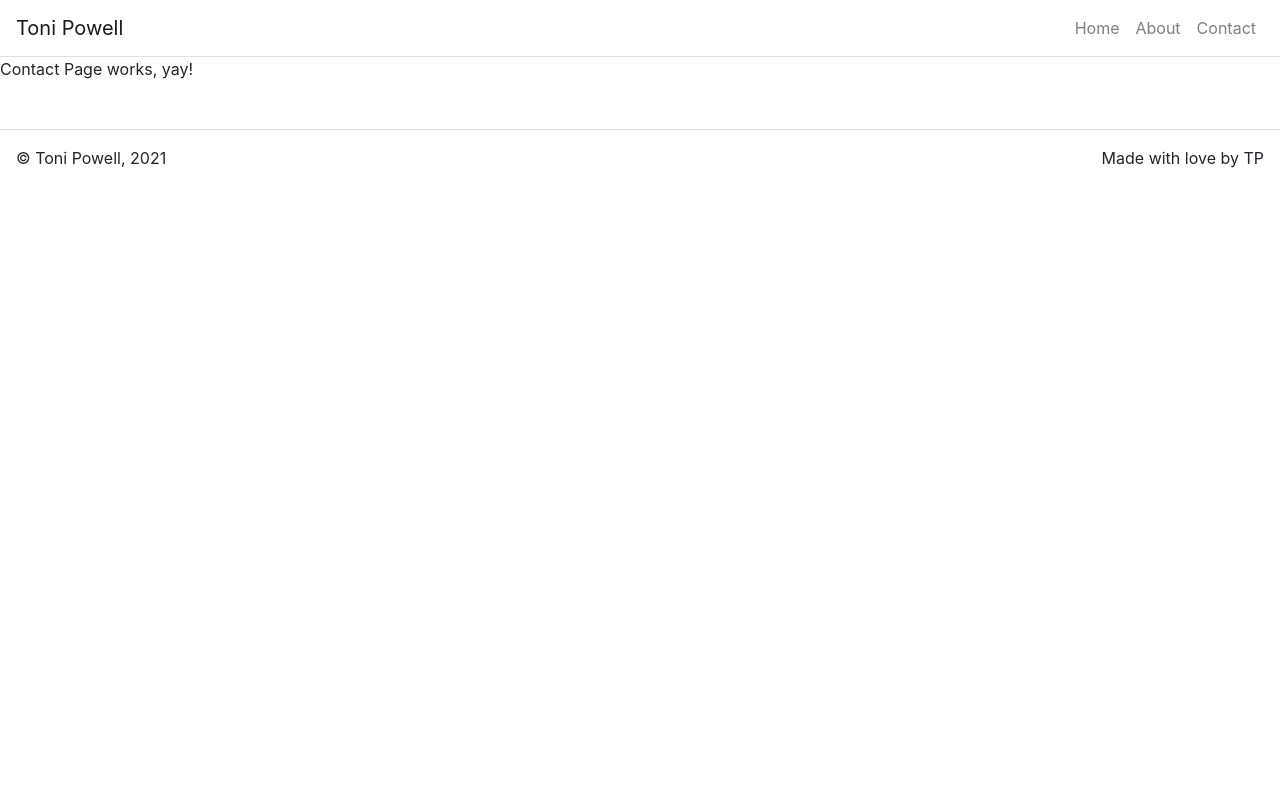
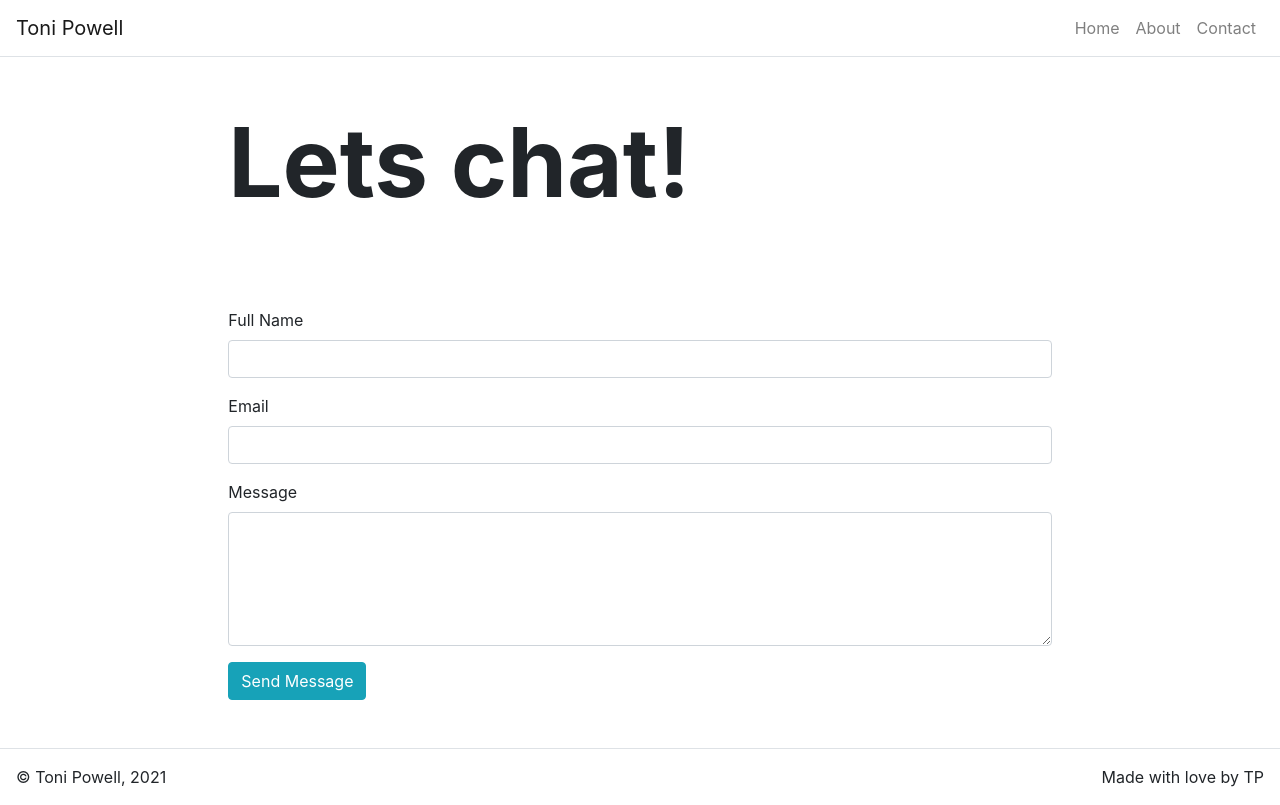
Before and after one commit to tonipow3ll/tonipow3ll.github.io, a React (Create React App) app in the folder portfolio/: page /contact in a window 1280 px wide. Built offline with nearby package versions, Linux system fonts and the light colour scheme.

Commit message:
contact form wooo

```diff
--- a/portfolio/src/App.js
+++ b/portfolio/src/App.js
@@ -31,7 +31,7 @@
         title: 'About Me'
       },
       contact: {
-        title: 'Send a Message'
+        title: 'Lets chat!'
       }
     }
   }
--- a/portfolio/src/index.css
+++ b/portfolio/src/index.css
@@ -39,3 +39,13 @@
   font-size: 16px;
   margin: 0px;
 }
+
+.success-msg{
+  color: #57a773;
+  padding: 10px 15px;
+}
+
+.error-msg{
+  color: #ee6352;
+  padding: 10px 15px;
+}
--- a/portfolio/src/pages/ContactPage.js
+++ b/portfolio/src/pages/ContactPage.js
@@ -1,10 +1,112 @@
 import React from 'react';
 
-function ContactPage(props) {
+import Form from 'react-bootstrap/Form';
+import Button from 'react-bootstrap/Button';
 
-    return(
-        <p>Contact Page works, yay!</p>
-    );
+import Hero from '../components/Hero';
+import Content from '../components/Content';
+import Axios from 'axios';
+
+class ContactPage extends React.Component {
+
+    constructor(props) {
+        super(props);
+        this.state = {
+            name: '',
+            email: '',
+            message: '',
+            disabled: false,
+            emailSent: null,
+        }
+    }
+
+
+    handleChange = (event) => {
+        const target = event.target;
+        //check box - don't have currently, could be useful later
+        const value = target.type === 'checkbox' ? target.checked : target.value;
+        const name = target.name;
+
+        this.setState({
+            [name]: value
+        })
+    }
+
+
+    handleSubmit = (event) => {
+        event.preventDefault();
+
+        console.log(event.target);
+
+        this.setState({
+            disabled: true,
+            emailSent: false
+        });
+
+        // changed this from localhost/api, to just /api/email. may or may not work later.
+        Axios.post('/api/email', this.state)
+            .then(res => {
+                if(res.data.success) {
+                    this.setState({
+                        disabled: false,
+                        emailSent: true
+                    });
+                } else {
+                    this.setState({
+                        disabled: false,
+                        emailSent: false
+                    });
+                }
+            })
+            .catch(err => {
+                console.log(err);
+
+                this.setState({
+                    disabled: false
+                });
+            })
+
+    }
+
+
+    render() {
+        return(
+            <div>
+                <Hero title={this.props.title} />
+
+                <Content>
+                    <Form onSubmit={this.handleSubmit}>
+                        <Form.Group>
+                            <Form.Label htmlFor="full-name">Full Name</Form.Label>
+                            <Form.Control id="full-name" name="name" type="text" value={this.state.name} onChange={this.handleChange} />
+                        </Form.Group>
+
+
+                        <Form.Group>
+                            <Form.Label htmlFor="email">Email</Form.Label>
+                            <Form.Control id="email" name="email" type="email" value={this.state.email} onChange={this.handleChange} />
+                        </Form.Group>
+
+
+                        <Form.Group>
+                            <Form.Label htmlFor="message">Message</Form.Label>
+                            <Form.Control id="message" name="message" as="textarea"rows="5" value={this.state.message} onChange={this.handleChange} />
+                        </Form.Group>
+
+                    {/* CHANGE THE OL' BUTTON COLOR  */}
+                        <Button className="d-inline-block" variant="info" type="submit" disabled={this.state.disabled}>
+                            Send Message
+                        </Button>
+
+
+                        {this.state.emailSent === true && <p className="d-inline success-msg">Message Sent!</p>}
+                        {this.state.emailSent === false && <p className="d-inline err-msg">Error, Message Not Sent</p>}
+                    </Form>
+                </Content>
+            </div>
+        );
+    }
+
 }
 
-export default ContactPage
+export default ContactPage;
```
